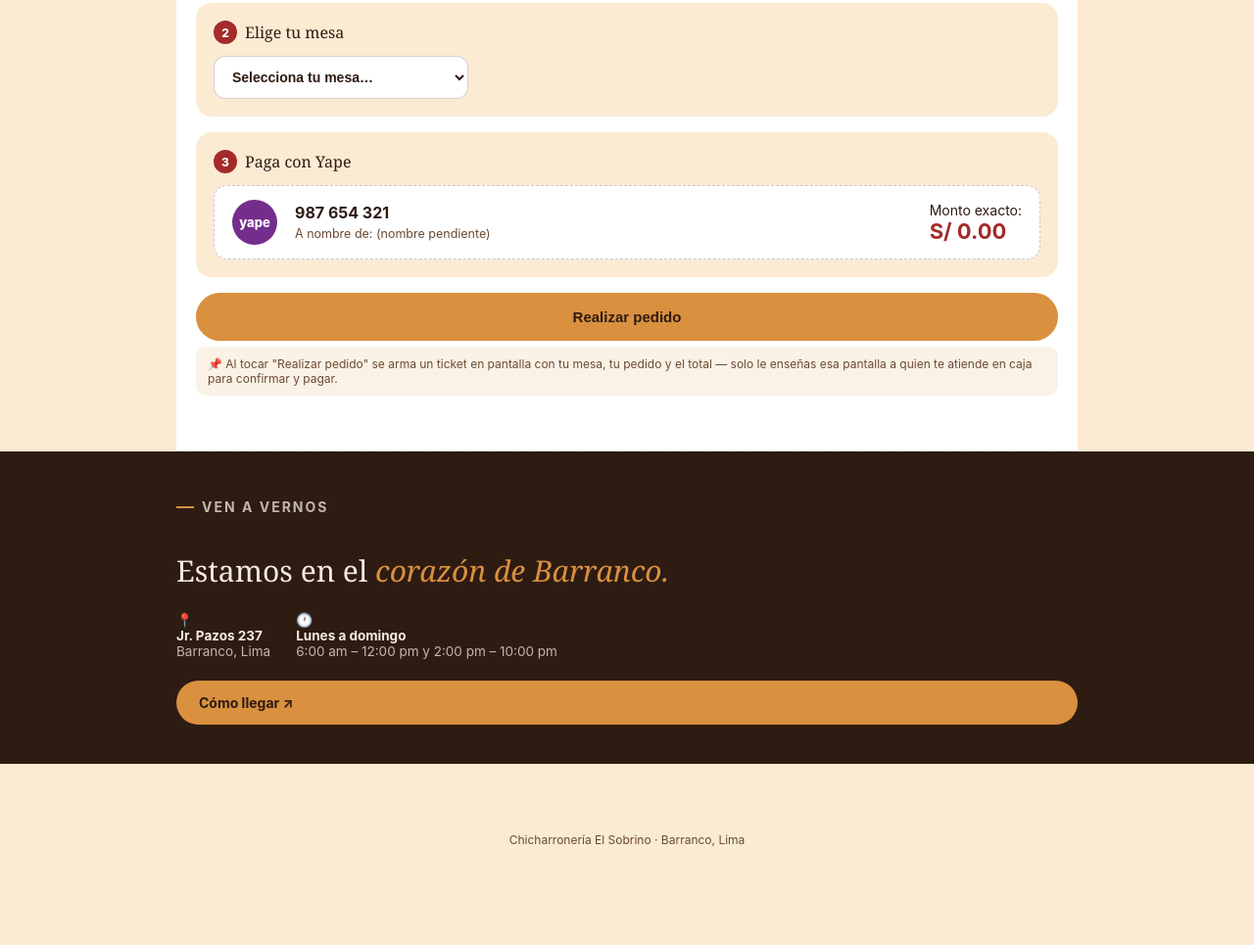
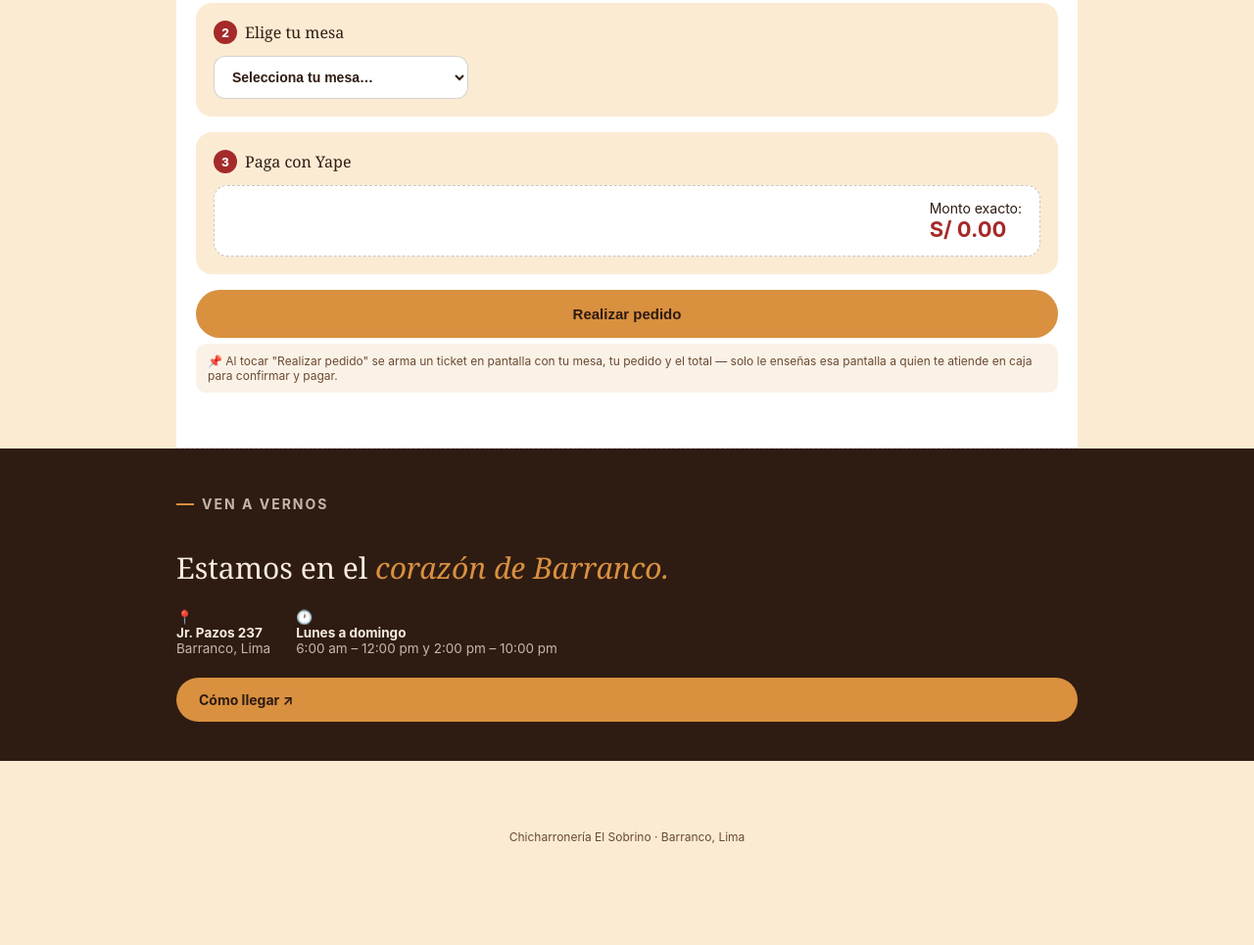
Before and after one commit to ersy369/el-sobrino-carta, a plain HTML site: page index.html in a window 1280 px wide. Shown: the part 2032-2997 px from the top of the page at 98% size. Drawn offline with Linux system fonts and the light colour scheme; no server answers.

Commit message:
Refactor Yape payment section in index.html
Removed example Yape data and simplified structure.

```diff
--- a/index.html
+++ b/index.html
@@ -493,12 +493,6 @@
     <span class="paso-num">3</span><h3>Paga con Yape</h3>
     <div class="paso-cuerpo">
 <div class="yape-datos">
-        <div class="yape-icono">yape</div>
-        <div class="yape-info">
-          <!-- ⚠️ DATOS DE EJEMPLO — reemplazar por el número y nombre reales del Yape del negocio -->
-          <b>987 654 321</b>
-          <span>A nombre de: (nombre pendiente)</span>
-        </div>
   <div class="monto-a-pagar">
     Monto exacto:
     <b id="montoAPagar">S/ 0.00</b>
```
Lines whose indentation alone changed are shown as unchanged.
